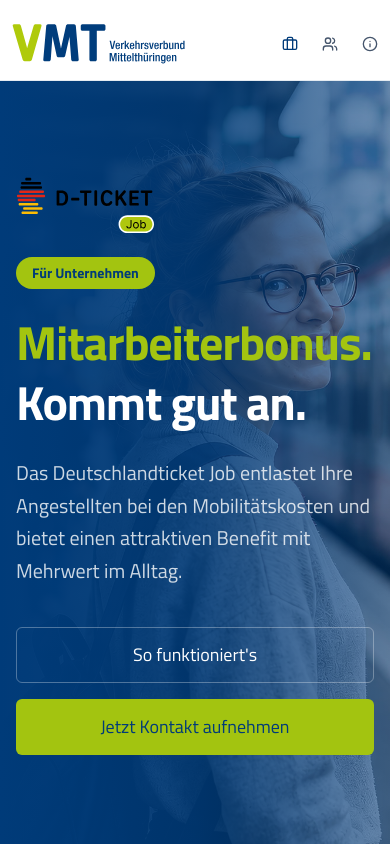
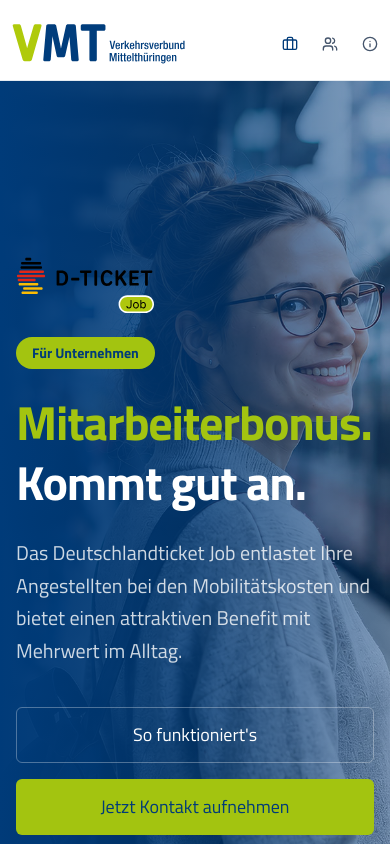
Before and after one commit to 2refocus/vmt, a React (Vite) app: page /company in a window 390 px wide. Shown: the top 844 px of the page. Built offline with nearby package versions, Linux system fonts and the light colour scheme.

Commit message:
fix: clear mobile hero face and lighten right fade
Push company hero copy down on mobile so it clears the mouth,
and make the blue gradient more transparent on the right.

Co-authored-by: Cursor <cursoragent@cursor.com>

```diff
--- a/src/app/pages/Company.tsx
+++ b/src/app/pages/Company.tsx
@@ -57,7 +57,7 @@ export default function Company() {
              alt="Mitarbeiterbonus. Kommt gut an."
              className="absolute top-0 left-0 h-full w-full object-cover object-[28%_5%] md:left-[10%] md:w-[110%] md:max-w-none md:object-[0%_25%] lg:left-[3%] xl:-left-[3%] xl:w-[118%] opacity-60"
            />
-           <div className="absolute inset-0 bg-gradient-to-r from-[#003B79] via-[#003B79]/80 to-[#003B79]/25 md:from-[#003B79] md:from-[0%] md:via-[#003B79] md:via-[18%] md:to-[#003B79]/15 md:to-[70%] lg:via-[22%] xl:via-[28%]" />
+           <div className="absolute inset-0 bg-gradient-to-r from-[#003B79] via-[#003B79]/65 to-[#003B79]/10 md:from-[#003B79] md:from-[0%] md:via-[#003B79] md:via-[18%] md:to-[#003B79]/15 md:to-[70%] lg:via-[22%] xl:via-[28%]" />
         </div>
 
         <div className="container relative z-10 mx-auto px-4 max-w-6xl">
@@ -66,7 +66,7 @@ export default function Company() {
             initial={{ opacity: 0, y: 20 }}
             animate={{ opacity: 1, y: 0 }}
             transition={{ duration: 0.6 }}
-            className="max-w-3xl"
+            className="max-w-3xl pt-20 md:pt-0"
           >
             <img
               src={dticketLogo}
```
